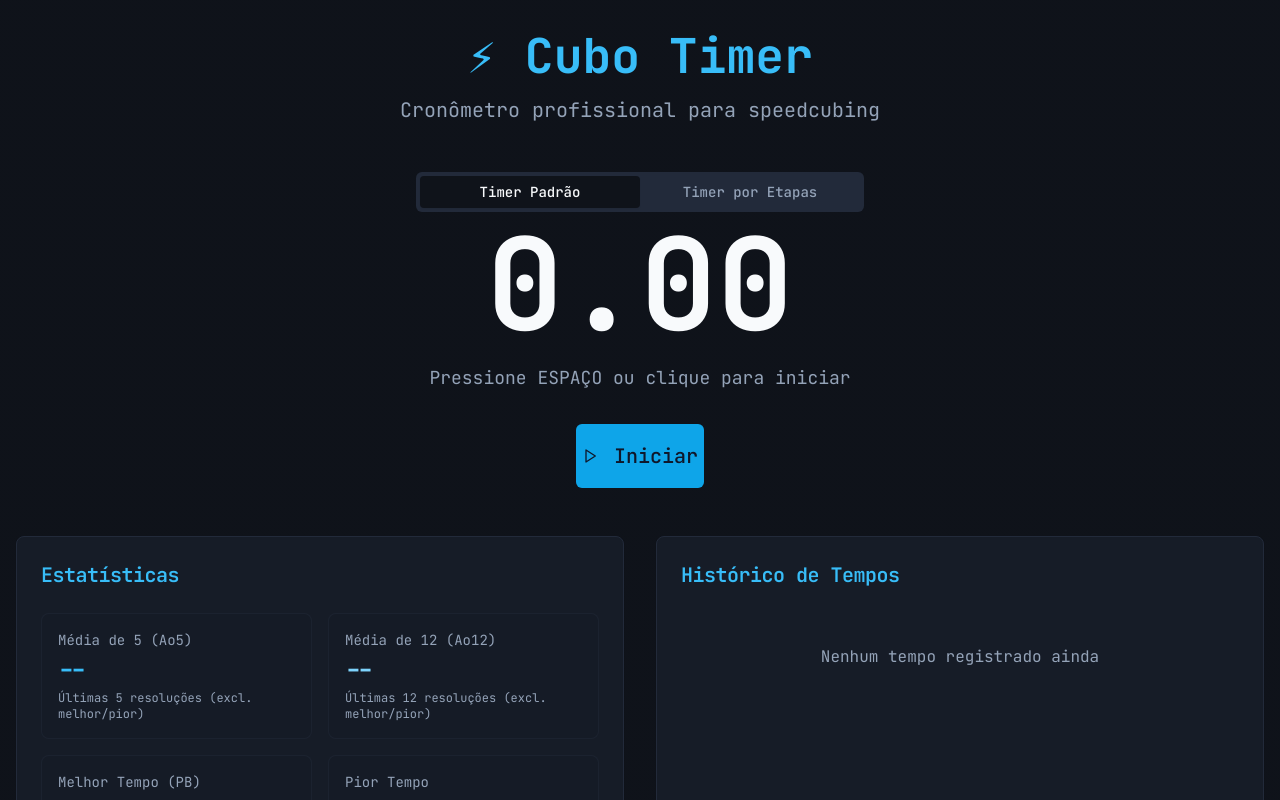
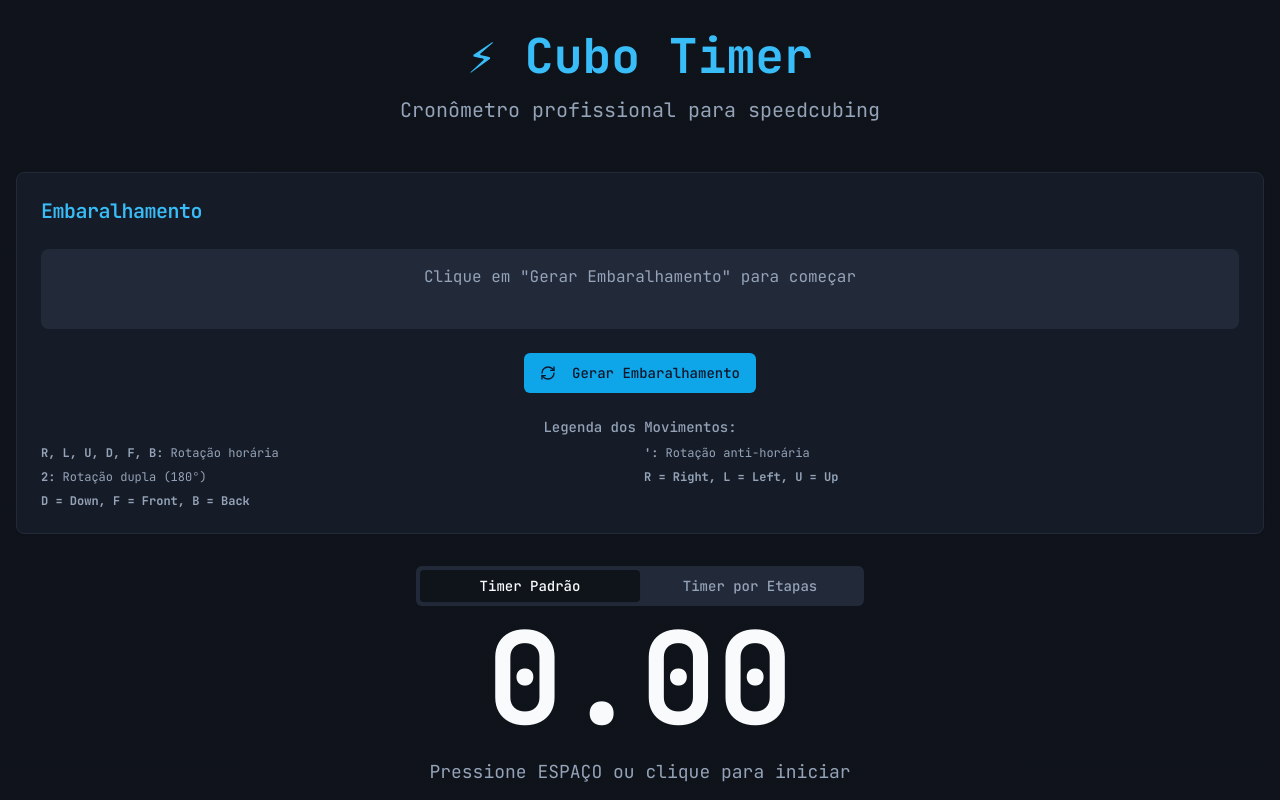
Before and after one commit to KauaCoelhoprg/Cubing-app, a React (Vite) app: page / in a window 1280 px wide. Shown: the top 800 px of the page. Built offline with nearby package versions, Linux system fonts and the light colour scheme.

Commit message:
Add scramble generation function
Implement scramble generation functionality for the cube timer.

```diff
--- /dev/null
+++ b/src/components/Scramble.tsx
@@ -0,0 +1,130 @@
+
+import { useState } from 'react';
+import { Button } from '@/components/ui/button';
+import { Card, CardHeader, CardTitle, CardContent } from '@/components/ui/card';
+import { RefreshCw, Copy } from 'lucide-react';
+import { useToast } from '@/hooks/use-toast';
+
+const MOVES = ['R', 'L', 'U', 'D', 'F', 'B'];
+const MODIFIERS = ['', "'", '2'];
+
+const Scramble = () => {
+  const [scramble, setScramble] = useState<string>('');
+  const { toast } = useToast();
+
+  const generateScramble = (): string => {
+    const moves: string[] = [];
+    let lastMove = '';
+    let lastAxis = '';
+
+    // Gerar 20-25 movimentos para um embaralhamento adequado
+    const scrambleLength = Math.floor(Math.random() * 6) + 20;
+
+    for (let i = 0; i < scrambleLength; i++) {
+      let move: string;
+      let axis: string;
+
+      do {
+        move = MOVES[Math.floor(Math.random() * MOVES.length)];
+
+        // Determinar o eixo do movimento
+        if (move === 'R' || move === 'L') axis = 'x';
+        else if (move === 'U' || move === 'D') axis = 'y';
+        else axis = 'z'; // F ou B
+
+        // Evitar movimentos consecutivos na mesma face ou eixo
+      } while (move === lastMove || (axis === lastAxis && Math.random() < 0.7));
+
+      const modifier = MODIFIERS[Math.floor(Math.random() * MODIFIERS.length)];
+      moves.push(move + modifier);
+
+      lastMove = move;
+      lastAxis = axis;
+    }
+
+    return moves.join(' ');
+  };
+
+  const handleGenerateScramble = () => {
+    const newScramble = generateScramble();
+    setScramble(newScramble);
+    console.log('Novo embaralhamento gerado:', newScramble);
+  };
+
+  const handleCopyScramble = async () => {
+    if (scramble) {
+      try {
+        await navigator.clipboard.writeText(scramble);
+        toast({
+          title: "Embaralhamento copiado!",
+          description: "O embaralhamento foi copiado para a área de transferência.",
+        });
+      } catch (error) {
+        console.error('Erro ao copiar embaralhamento:', error);
+        toast({
+          title: "Erro ao copiar",
+          description: "Não foi possível copiar o embaralhamento.",
+          variant: "destructive",
+        });
+      }
+    }
+  };
+
+  return (
+    <Card>
+      <CardHeader>
+        <CardTitle className="text-xl text-speedcube-400">Embaralhamento</CardTitle>
+      </CardHeader>
+      <CardContent className="space-y-6">
+        {/* Área do embaralhamento */}
+        <div className="min-h-[80px] p-4 bg-muted rounded-lg">
+          {scramble ? (
+            <div className="text-lg font-mono text-center leading-relaxed">
+              {scramble}
+            </div>
+          ) : (
+            <div className="text-muted-foreground text-center">
+              Clique em "Gerar Embaralhamento" para começar
+            </div>
+          )}
+        </div>
+
+        {/* Botões de ação */}
+        <div className="flex gap-3 justify-center">
+          <Button
+            onClick={handleGenerateScramble}
+            className="bg-speedcube-500 hover:bg-speedcube-600"
+          >
+            <RefreshCw className="mr-2 h-4 w-4" />
+            Gerar Embaralhamento
+          </Button>
+
+          {scramble && (
+            <Button
+              onClick={handleCopyScramble}
+              variant="outline"
+              className="text-speedcube-400 border-speedcube-400 hover:bg-speedcube-400 hover:text-white"
+            >
+              <Copy className="mr-2 h-4 w-4" />
+              Copiar
+            </Button>
+          )}
+        </div>
+
+        {/* Legenda dos movimentos */}
+        <div className="text-sm text-muted-foreground space-y-2">
+          <div className="text-center font-medium">Legenda dos Movimentos:</div>
+          <div className="grid grid-cols-2 gap-2 text-xs">
+            <div><strong>R, L, U, D, F, B:</strong> Rotação horária</div>
+            <div><strong>':</strong> Rotação anti-horária</div>
+            <div><strong>2:</strong> Rotação dupla (180°)</div>
+            <div><strong>R = Right, L = Left, U = Up</strong></div>
+            <div><strong>D = Down, F = Front, B = Back</strong></div>
+          </div>
+        </div>
+      </CardContent>
+    </Card>
+  );
+};
+
+export default Scramble;
--- a/src/pages/Index.tsx
+++ b/src/pages/Index.tsx
@@ -5,6 +5,7 @@ import TimeHistory from '@/components/TimeHistory';
 import Statistics from '@/components/Statistics';
 import StepTimer from '@/components/StepTimer';
 import StepHistory from '@/components/StepHistory';
+import Scramble from '@/components/Scramble';
 import useLocalStorage from '@/hooks/useLocalStorage';
 import { Tabs, TabsContent, TabsList, TabsTrigger } from '@/components/ui/tabs';
 import {
@@ -162,6 +163,11 @@ const Index = () => {
           </p>
         </div>
 
+        {/* Scramble Generator */}
+        <div className="mb-8">
+          <Scramble />
+        </div>
+
         {/* Tabs for different timer modes */}
         <Tabs defaultValue="standard" className="mb-8">
           <TabsList className="grid w-full grid-cols-2 max-w-md mx-auto">
```
